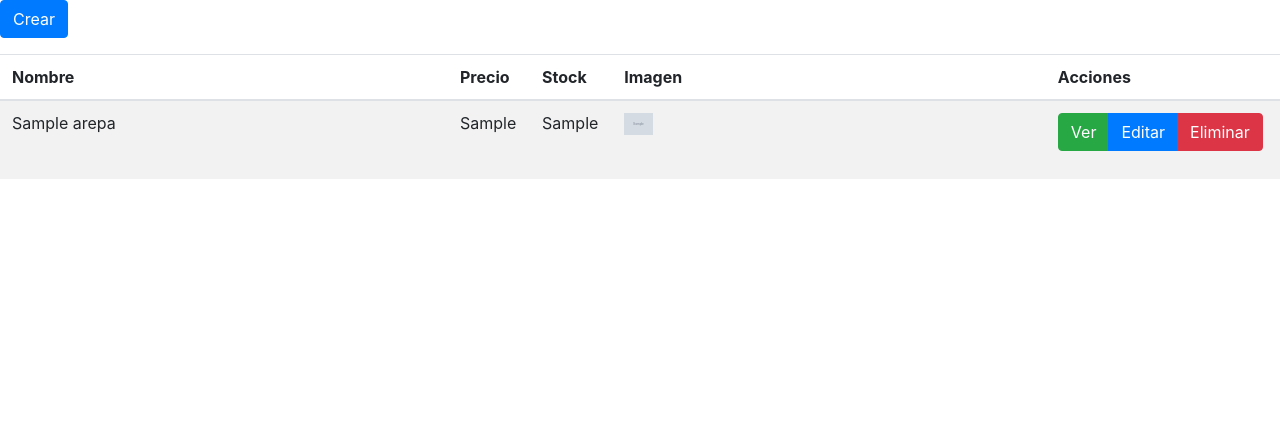
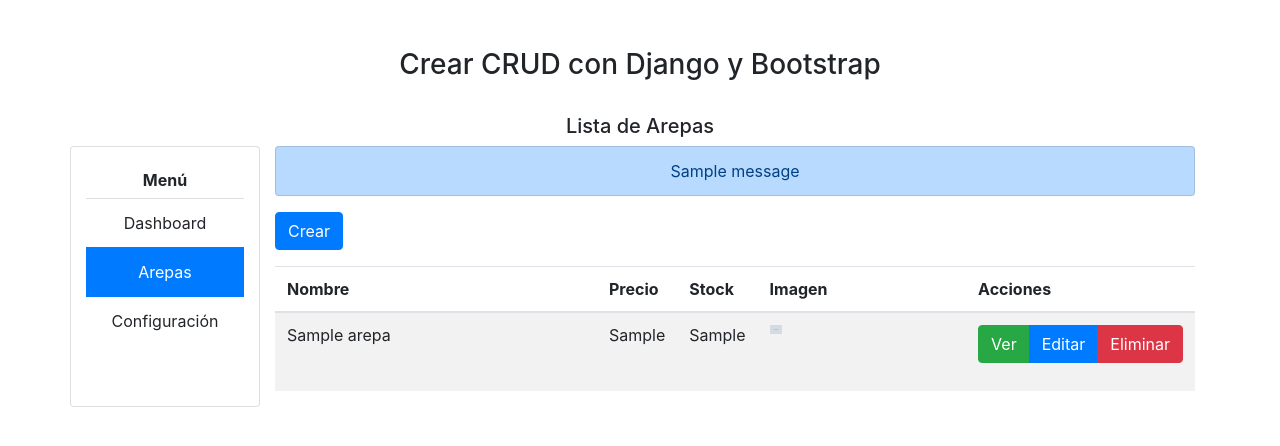
Before and after one commit to cgiohidalgo/cruddjango20241, a Django app: template mergeteam/eatnnovation/templates/arepas/index.html in a window 1280 px wide. Shown: the top 446 px of the page. Run offline with Django 4.2, Linux system fonts and the light colour scheme; the template is opened without the code that fills it: values that come from a table or form of the project are taken from there, others are empty; tables that the repository leaves empty hold one stand-in row (values such as "Sample post"); grey boxes marked "Sample" are stand-in pictures; one stand-in notice (Sample message) is shown; some libraries are stand-ins or nearby versions.

Commit message:
Update index.html

```diff
--- a/mergeteam/eatnnovation/templates/arepas/index.html
+++ b/mergeteam/eatnnovation/templates/arepas/index.html
@@ -8,10 +8,110 @@
 
     {# Archivos #}
     {% load static %} <!-- STATIC_URL -->
+    <meta charset="utf-8">
+    <meta name="viewport" content="width=device-width, initial-scale=1, shrink-to-fit=no">
+    <meta name="description" content="">
+    <meta name="author" content="">
+    <link rel="shortcut icon" href="http://nubecolectiva.com/favicon.ico" />
+
+    <meta name="theme-color" content="#000000" />
+
+    <title>Crear un CRUD con Django</title>
 
 </head>
+<body>
 
-<body>
+<!-- crar un menu en la parte de arriba
+
+<header>
+    <nav class="navbar navbar-expand-lg navbar-dark bg-dark">
+    <div class="container">
+      <a class="navbar-brand" href="http://nubecolectiva.com"><img src="http://nubecolectiva.com/img/logo.png" class="img-fluid"></a>
+      <button class="navbar-toggler" type="button" data-toggle="collapse" data-target="#navbarsExample07" aria-controls="navbarsExample07" aria-expanded="false" aria-label="Toggle navigation">
+        <span class="navbar-toggler-icon"></span>
+      </button>
+
+      <div class="collapse navbar-collapse" id="navbarsExample07">
+        <ul class="navbar-nav mr-auto">
+          <li class="nav-item active">
+          <a class="nav-link" href="http://nubecolectiva.com">Home <span class="sr-only">(current)</span></a>
+        </li>
+        <li class="nav-item">
+          <a class="nav-link" href="http://blog.nubecolectiva.com" target="_blank">Blog</a>
+        </li>
+        <li class="nav-item">
+          <a class="nav-link" href="#">Contacto</a>
+        </li>
+        </ul>
+        <form name="bencc" method="get" action="http://www.google.com/search" id="bencc" class="form-inline mt-2 mt-md-0" target="_blank">
+          <input type="hidden" name="domains" value="blog.nubecolectiva.com">
+          <input type="hidden" name="sitesearch" value="blog.nubecolectiva.com">
+          <input class="form-control mr-sm-2" type="text" placeholder="Buscar..." aria-label="Buscar...">
+          <button class="btn btn-outline-success my-2 my-sm-0" type="submit" onclick="document.getElementById('bencc').submit()">Buscar</button>
+        </form>
+      </div>
+    </div>
+  </nav>
+  </header>
+-->
+<!--
+<div class="pccp mt-1 mb-1" align="center">
+     P
+    <script async src="//pagead2.googlesyndication.com/pagead/js/adsbygoogle.js"></script>
+
+    <ins class="adsbygoogle"
+         style="display:block"
+         data-ad-client="ca-pub-2390065838671224"
+         data-ad-slot="1441100372"
+         data-ad-format="auto"
+         data-full-width-responsive="true"></ins>
+    <script>
+    (adsbygoogle = window.adsbygoogle || []).push({});
+    </script>
+
+</div>
+-->
+
+<main role="main">
+
+<div class="container text-center mt-5">
+
+<div class="row mb-4">
+  <div class="col-md-12">
+    <h1 style="font-size: 28px;">Crear  CRUD con Django y Bootstrap </h1>
+  </div>
+</div>
+
+<div class="row">
+  <div class="col-md-12">
+    <h5>Lista de Arepas</h5>
+  </div>
+</div>
+
+<div class="row mb-5">
+
+  <div class="card col-md-2">
+    <h6 class="mt-4"><strong>Menú</strong></h6>
+    <ul class="list-group list-group-flush">
+      <li class="list-group-item">Dashboard</li>
+      <li class="list-group-item active">Arepas</li>
+      <li class="list-group-item">Configuración</li>
+    </ul>
+  </div>
+
+  <div class="col-md-10">
+
+    <div class="table-responsive">
+
+
+
+    {% if messages %}
+                <ul class="messages list-group mb-3">
+                    {% for message in messages %}
+                    <li{% if message.tags %} class="{{ message.tags }} list-group-item list-group-item-primary"{% endif %}>{{ message }}</li>
+                    {% endfor %}
+                </ul>
+    {% endif %}
 
     <div align="left" class="btn_crear mb-3">
       <a href="crear" type="button" class="btn btn-primary">Crear</a> <!-- Boton crear -->
@@ -57,6 +157,20 @@
 
       </tbody>
     </table>
+</div>
+
+</div>
+
+
+    <script type="text/javascript">
+        function eliminar() {
+          var x = confirm("Eliminar Producto ?");
+          if (x)
+            return true;
+          else
+            return false;
+        }
+      </script>
     {# JS y jQuery Bootstrap #}
     {% bootstrap_javascript jquery='full' %}
   </body>
```
Lines whose indentation alone changed are shown as unchanged.
